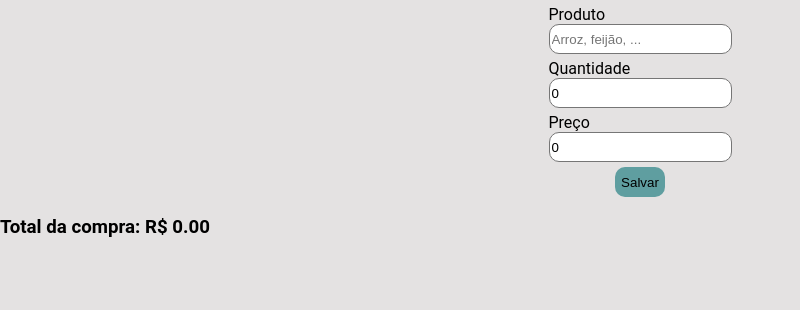
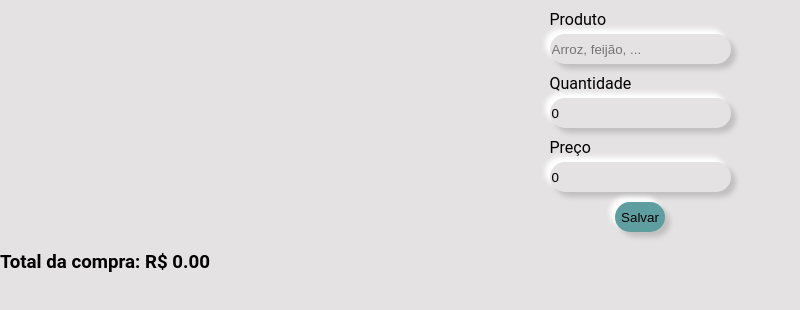
Before and after one commit to muniz95/compra-do-mes, a React (Create React App) app: page / in a window 1280 px wide. Shown: the top 310 px of the page, without its empty margins (0-800 px from the left). Built offline with nearby package versions, Linux system fonts and the light colour scheme.

Commit message:
Aplicado um estilo neumorfista

```diff
--- a/src/App.tsx
+++ b/src/App.tsx
@@ -45,10 +45,10 @@ class App extends React.Component<IProps, IState> {
     );
     return (
       <React.Fragment>
-        <div>
+        <div style={{marginTop: '5px', marginBottom: '5px'}}>
           <ProductForm />
         </div>
-        <div>
+        <div style={{marginTop: '5px', marginBottom: '10px'}}>
           <h3>Total da compra: R$ {total.toFixed(2)}</h3>
           {btnCleanList}
         </div>
--- a/src/components/ProductCard/styled.ts
+++ b/src/components/ProductCard/styled.ts
@@ -25,12 +25,12 @@ export const ProductCardBody = styled.div`
   align-items: center;
   justify-content: center;
   margin: 5px;
-  border-style: solid;
-  border-width: 1px;
-  border-radius: 25px;
-  border-color: #DC0A2D;
   text-decoration: none;
   color: black;
+  border-radius: 34px;
+  background: #e4e2e2;
+  box-shadow:  5px 5px 5px #c2c0c0,
+              -5px -5px 5px #ffffff;
 `;
 
 export const ProductCardColumn = styled.div`
--- a/src/components/ProductForm/styled.ts
+++ b/src/components/ProductForm/styled.ts
@@ -1,7 +1,7 @@
 import styled from 'styled-components';
 
 const FormFieldArea = styled.div`
-  margin: 5px 0 5px 0;
+  margin: 10px 0 10px 0;
   display: grid;
   align-items: center;
   justify-content: center;
--- a/src/index.scss
+++ b/src/index.scss
@@ -15,26 +15,38 @@ body {
 
 input {
   height: 30px;
-  border-radius: 10px;
-  border-style: solid;
-  border-width: 1px;
+  margin-top: 5px;
+  border-style: none;
 
   &[type=text]:focus {
     border-color: blue;
   }
+  border-radius: 34px;
+  background: #e4e2e2;
+  box-shadow:  5px 5px 5px #c2c0c0,
+              -5px -5px 5px #ffffff;
 }
 
 button {
   height: 30px;
   border-radius: 10px;
   border-style: none;
-  background-color: cadetblue;
+  background-color: #5f9ea0;
   -moz-transition: all .2s ease-in;
   -o-transition: all .2s ease-in;
   -webkit-transition: all .2s ease-in;
   transition: all .2s ease-in;
+  border-radius: 25px;
+  background: #5f9ea0;
+  // background: #e4e2e2;
+  box-shadow:  5px 5px 5px #c2c0c0,
+              -5px -5px 5px #ffffff;
 
-  &:focus {
-    background-color: blueviolet;
+  &:hover {
+    background-color: #8a2be2;
+    border-radius: 25px;
+    background: #8a2be2;
+    box-shadow:  5px 5px 5px #7525c0,
+                 -5px -5px 5px #9f31ff;
   }
 }
```
